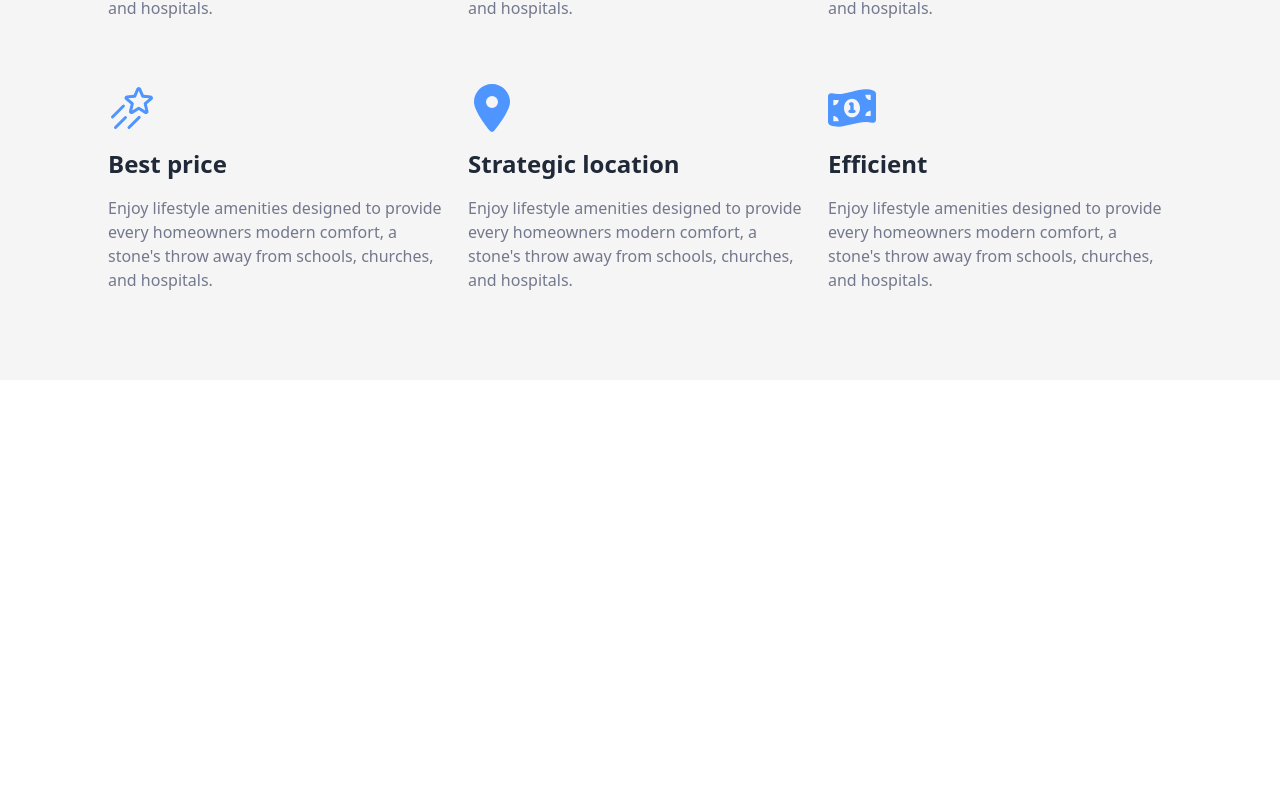
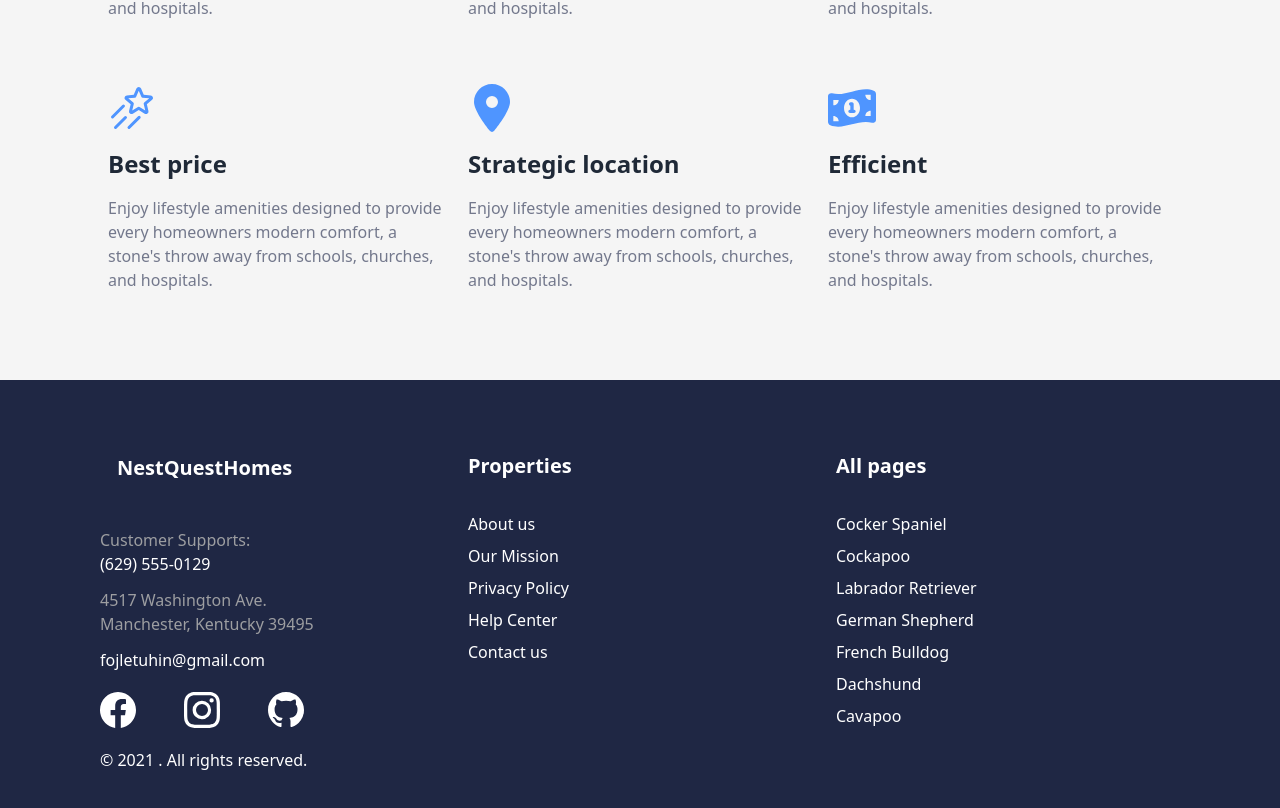
Before and after one commit to FojleTuhin/A9-NestQuestHomes, a React (Vite) app: page / in a window 1280 px wide. Shown: the part 2589-3397 px from the top of the page. Before the commit the page ends 2969 px from the top, so only its background shows below. Built offline with nearby package versions, Linux system fonts and the light colour scheme.

Commit message:
add footer

```diff
--- a/src/Component/Footer.jsx
+++ b/src/Component/Footer.jsx
@@ -0,0 +1,47 @@
+import { BsFacebook, BsGithub, BsInstagram } from "react-icons/bs";
+import { Link } from "react-router-dom";
+
+const Footer = () => {
+    return (
+        <div className="bg-[#1F2744] px-[100px] py-16 grid grid-cols-3 gap-6 text-white">
+            <div>
+                <Link to='/'><a className="btn btn-ghost text-xl font-bold">NestQuestHomes</a></Link>
+                <p className="mt-9 text-[#9D9EA1]">Customer Supports:</p>
+                <p>(629) 555-0129</p>
+                <p className="mt-3 text-[#9D9EA1]">4517 Washington Ave. <br /> Manchester, Kentucky 39495</p>
+                <p className="mt-3">fojletuhin@gmail.com</p>
+                <div className="flex gap-12 mt-5 mb-5 text-4xl">
+                    <BsFacebook />
+                    <BsInstagram />
+                    <BsGithub />
+                </div>
+                <p>© 2021 . All rights reserved.</p>
+            </div>
+            <div>
+                <p className="font-semibold mt-2 mb-8 text-xl">Properties</p>
+                <ul>
+                    <li className="mb-2">About us</li>
+                    <li className="mb-2">Our Mission</li>
+                    <li className="mb-2">Privacy Policy</li>
+                    <li className="mb-2">Help Center</li>
+                    <li className="mb-2">Contact us</li>
+                </ul>
+            </div>
+            <div>
+                <p className="font-semibold mt-2 mb-8 text-xl">All pages</p>
+                <ul>
+                    <li className="mb-2">Cocker Spaniel</li>
+                    <li className="mb-2">Cockapoo</li>
+                    <li className="mb-2">Labrador Retriever</li>
+                    <li className="mb-2">German Shepherd</li>
+                    <li className="mb-2">French Bulldog</li>
+                    <li className="mb-2">Dachshund</li>
+                    <li className="mb-2">Cavapoo</li>
+                </ul>
+            </div>
+
+        </div>
+    );
+};
+
+export default Footer;
--- a/src/Pages/Root.jsx
+++ b/src/Pages/Root.jsx
@@ -1,5 +1,6 @@
 import { Outlet } from "react-router-dom";
 import Navbar from "../Component/Navbar";
+import Footer from "../Component/Footer";
 
 const Root = () => {
     return (
@@ -7,6 +8,7 @@ const Root = () => {
             <div>
                 <Navbar></Navbar>
                 <Outlet></Outlet>
+                <Footer></Footer>
             </div>
         </div>
     );
```
